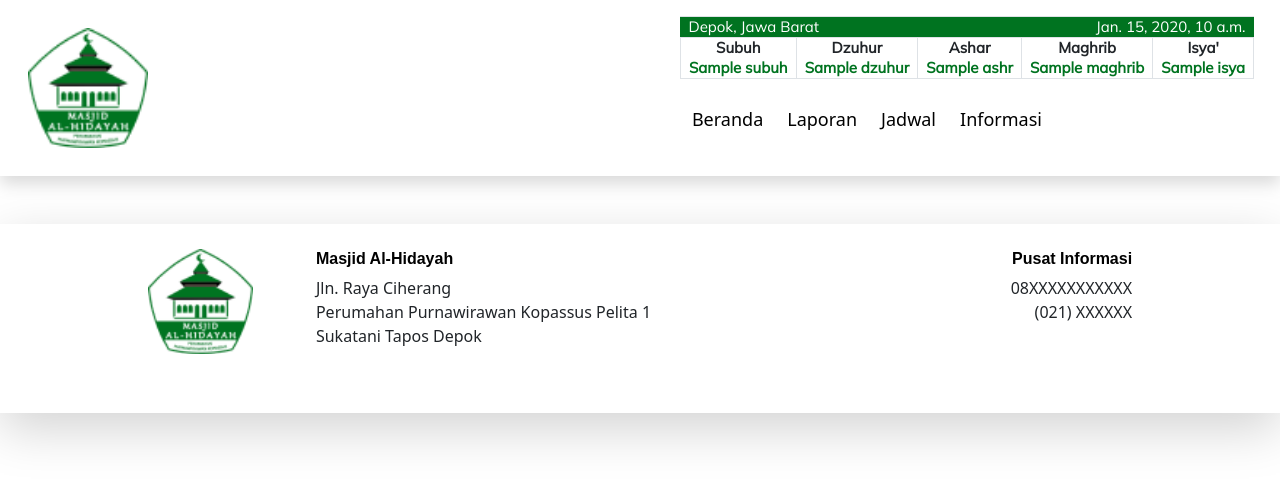
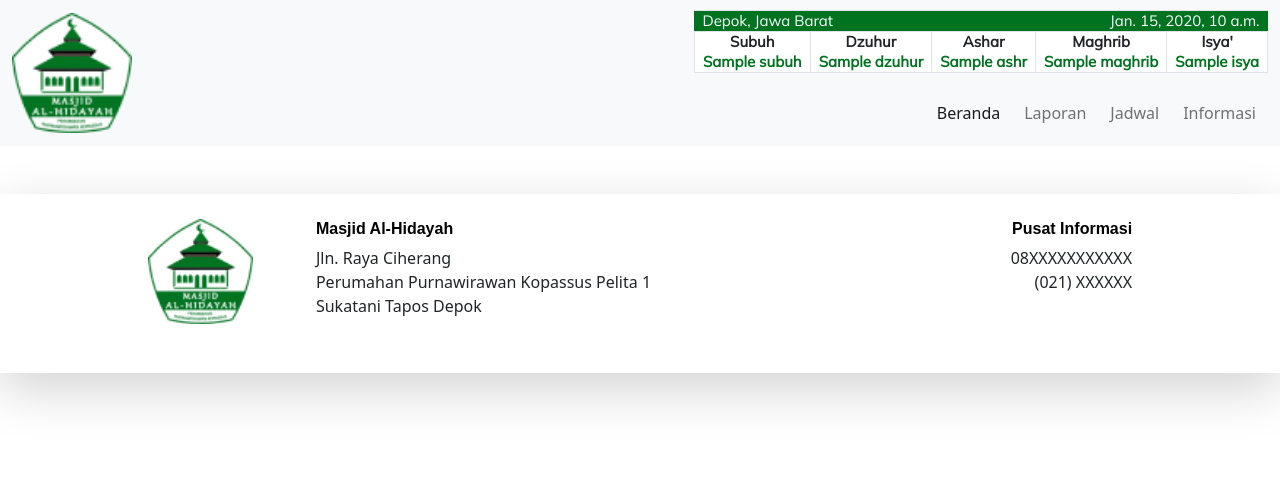
Before and after one commit to yasykurrafii/masjid-al-hidayah, a Django app: template templates/base.html in a window 1280 px wide. Shown: the top 483 px of the page. Run offline with Django 3.2, Linux system fonts and the light colour scheme; the template is opened without the code that fills it: most values are stand-ins (such as "Sample title", 1, 10 or a date in 2020); some libraries are stand-ins or nearby versions.

Commit message:
fiksasi slide 2, navbar, dan footer

```diff
--- a/static/css/base.css
+++ b/static/css/base.css
@@ -23,7 +23,7 @@ body {
     font-size: 18px;
     line-height: 25px;
     border-radius: 4px;
-    text-decoration:underline solid 5px transparent;
+    text-decoration: underline solid 5px transparent;
     transition: text-decoration 1s ease;
 }
 
@@ -153,53 +153,57 @@ tr {
 
 
 /* Ini buat Laporan */
-.laporan-tab .active{
+
+.laporan-tab .active {
     border-bottom: 8px solid #FCC740 !important;
 }
 
-.laporan-tab .nav-item{
+.laporan-tab .nav-item {
     border-bottom: solid white 3px;
 }
 
-.laporan-tab .link{
+.laporan-tab .link {
     color: #ffffff;
 }
 
-.laporan-tab .active .link{
+.laporan-tab .active .link {
     color: #FCC740;
 }
 
-.laporan-tab .nav-tabs .nav-link:hover{
+.laporan-tab .nav-tabs .nav-link:hover {
     border: none !important;
 }
 
-.laporan-tab .nav-tabs{
-    border-bottom:none !important;
+.laporan-tab .nav-tabs {
+    border-bottom: none !important;
 }
 
-.detail-laporan .content{
+.detail-laporan .content {
     display: flex;
     justify-content: space-around;
 }
 
+
 /* css untuk jadwal */
-.beranda3 ul{
+
+.beranda3 ul {
     width: 276px;
     border-top: 1px solid #dee2e6;
 }
 
-.beranda3 ul .active a{
-    background-color:#007320 !important;
+.beranda3 ul .active a {
+    background-color: #007320 !important;
     color: #ffffff !important;
     border-radius: 0;
-    border:none !important;
+    border: none !important;
     box-shadow: 4px 4px 0px rgba(0, 0, 0, 0.25);
 }
 
-.beranda3 ul .nav-link{
-    background-color:#ffffff ;
-    color:#303030;
+.beranda3 ul .nav-link {
+    background-color: #ffffff;
+    color: #303030;
 }
+
 
 /* Ini css buatfooter */
 
@@ -372,7 +376,7 @@ hr {
         display: none;
     }
     .tabeltabelan {
-        display: none;
+        display: none !important;
     }
     .Navbar__Items,
     .Navbar {
--- a/templates/base.html
+++ b/templates/base.html
@@ -18,13 +18,123 @@
     <link rel="stylesheet" href="https://cdnjs.cloudflare.com/ajax/libs/font-awesome/4.7.0/css/font-awesome.min.css" />
     <link href="{% static 'img/logoMsj.png' %}" rel="icon" />
     <script src="https://code.jquery.com/jquery-2.1.3.min.js"></script>
-    <script src="http://maxcdn.bootstrapcdn.com/bootstrap/3.3.1/js/bootstrap.min.js"></script>
+    <script src="https://cdn.jsdelivr.net/npm/@popperjs/core@2.9.2/dist/umd/popper.min.js" integrity="sha384-IQsoLXl5PILFhosVNubq5LC7Qb9DXgDA9i+tQ8Zj3iwWAwPtgFTxbJ8NT4GN1R8p" crossorigin="anonymous"></script>
+    <script src="https://cdn.jsdelivr.net/npm/bootstrap@5.0.0/dist/js/bootstrap.min.js" integrity="sha384-lpyLfhYuitXl2zRZ5Bn2fqnhNAKOAaM/0Kr9laMspuaMiZfGmfwRNFh8HlMy49eQ" crossorigin="anonymous"></script>
 </head>
 
 <body>
     <!-- Header mulai dari sini ya -->
     <header>
-        <div class="header shadow p-3">
+
+        <!--Coba coba header bootstrap 5-->
+        <nav class="navbar navbar-expand-lg navbar-light bg-light">
+            <div class="container-fluid">
+                <a class="navbar-brand" href="#">
+                    <img src="{% static 'img/logoMsj.png' %}" alt="Lambang Masjid Al-Hidayah" style="width: 120px; height: 120px" />
+                </a>
+                <button class="navbar-toggler ms-auto" style="border-color: #007320;" type="button" data-bs-toggle="collapse" data-bs-target="#navbarSupportedContent" aria-controls="navbarSupportedContent" aria-expanded="false" aria-label="Toggle navigation">
+                <span class="navbar-toggler-icon"></span>
+                </button>
+
+                <div class="ms-auto">
+                    <div class="tabeltabelan">
+                        <table class="table table-bordered">
+                            <thead>
+                                <td style="color: white; background-color: #007320; border: none" colspan="3">
+                                    Depok, Jawa Barat
+                                </td>
+                                <td style="
+                      text-align: right;
+                      color: white;
+                      background-color: #007320;
+                      border: none;
+                    " colspan="2 ">
+                                    {{date}}
+                                </td>
+                                <tr style="border-bottom: none">
+                                    <th style="text-align: center; background-color: white" scope="col ">
+                                        Subuh
+                                    </th>
+                                    <th style="text-align: center; background-color: white" scope="col ">
+                                        Dzuhur
+                                    </th>
+                                    <th style="text-align: center; background-color: white" scope="col ">
+                                        Ashar
+                                    </th>
+                                    <th style="text-align: center; background-color: white" scope="col ">
+                                        Maghrib
+                                    </th>
+                                    <th style="text-align: center; background-color: white" scope="col ">
+                                        Isya'
+                                    </th>
+                                </tr>
+                            </thead>
+                            <tbody>
+                                <tr style="border-top: none">
+                                    <th style="
+                        text-align: center;
+                        background-color: white;
+                        color: #007320;
+                      " scope="col ">
+                                        {{subuh}}
+                                    </th>
+                                    <th style="
+                        text-align: center;
+                        background-color: white;
+                        color: #007320;
+                      " scope="col ">
+                                        {{dzuhur}}
+                                    </th>
+                                    <th style="
+                        text-align: center;
+                        background-color: white;
+                        color: #007320;
+                      " scope="col ">
+                                        {{ashr}}
+                                    </th>
+                                    <th style="
+                        text-align: center;
+                        background-color: white;
+                        color: #007320;
+                      " scope="col ">
+                                        {{maghrib}}
+                                    </th>
+                                    <th style="
+                        text-align: center;
+                        background-color: white;
+                        color: #007320;
+                      " scope="col ">
+                                        {{isya}}
+                                    </th>
+                                </tr>
+                            </tbody>
+                        </table>
+                    </div>
+
+                    <div class="collapse navbar-collapse" id="navbarSupportedContent">
+
+                        <ul class="navbar-nav ms-auto mb-2 mb-lg-0">
+                            <li>
+                                <a class="nav-link float-end active nav-item active Navbar_Link" href="{% url 'home' %} ">Beranda</a>
+                            </li>
+                            <li>
+                                <a class="nav-link float-end nav-item Navbar_Link" href="{% url 'laporan' %}">Laporan</a>
+                            </li>
+                            <li>
+                                <a class="nav-link float-end nav-item Navbar_Link" href="{% url 'jadwal' %} ">Jadwal</a>
+                            </li>
+                            <li>
+                                <a class="nav-link float-end nav-item Navbar_Link" href="{% url 'informasi' %} ">Informasi</a>
+                            </li>
+                        </ul>
+
+                    </div>
+                </div>
+            </div>
+        </nav>
+        <!-- Coba coba header bootstrap 5-->
+
+        <!-- <div class="header shadow p-3">
             <a href="{% url 'home' %}" class="navbar-brand logo">
                 <img src="{% static 'img/logoMsj.png' %}" alt="Lambang Masjid Al-Hidayah" style="width: 120px; height: 120px" />
             </a>
@@ -117,7 +227,7 @@
                     <a class="nav-item Navbar_Link" href="{% url 'informasi' %} ">Informasi</a>
                 </nav>
             </div>
-        </div>
+        </div> -->
     </header>
     <!-- Header sampai disini ya -->
 
@@ -130,22 +240,22 @@
                     <div class="col-md-2 col-sm-4 col-xs-2">
                         <div class="footer-text pull-left">
                             <div class="d-flex">
-                                <img src="{% static 'img/logoMsj.png' %}" alt="Lambang Masjid Al-Hidayah " style="width: 105px; height: 105px" />
+                                <img class="card-img-top" src="{% static 'img/logoMsj.png' %}" alt="Lambang Masjid Al-Hidayah " style="width: 105px; height: 105px" />
                             </div>
                         </div>
                     </div>
                     <div class="col-md-8 col-sm-2">
-                        <h5 class="pusatInformasi">Masjid Al-Hidayah</h5>
-                        <p>
+                        <h5 class="card-title pusatInformasi">Masjid Al-Hidayah</h5>
+                        <p class="card-text">
                             Jln. Raya Ciherang<br /> Perumahan Purnawirawan Kopassus Pelita 1 <br />Sukatani Tapos Depok
                         </p>
                     </div>
 
                     <div class="col-md-2 col-sm-2 col-xs-2">
-                        <h5 class="pusatInformasi" style="text-align: right">
+                        <h5 class="card-title pusatInformasi" style="text-align: right">
                             Pusat Informasi
                         </h5>
-                        <p style="text-align: right">08XXXXXXXXXXX<br />(021) XXXXXX</p>
+                        <p class="card-text" style="text-align: right">08XXXXXXXXXXX<br />(021) XXXXXX</p>
                     </div>
                 </div>
             </div>
@@ -154,16 +264,7 @@
     <!-- Footer sampai sini ya -->
 </body>
 
-<script>
-    function classToggle() {
-        const navs = document.querySelectorAll('.Navbar__Items')
 
-        navs.forEach((nav) => nav.classList.toggle('Navbar__ToggleShow'));
-    }
-
-    document.querySelector('.Navbar__Link-toggle')
-        .addEventListener('click', classToggle);
-</script>
 
 
 
```
